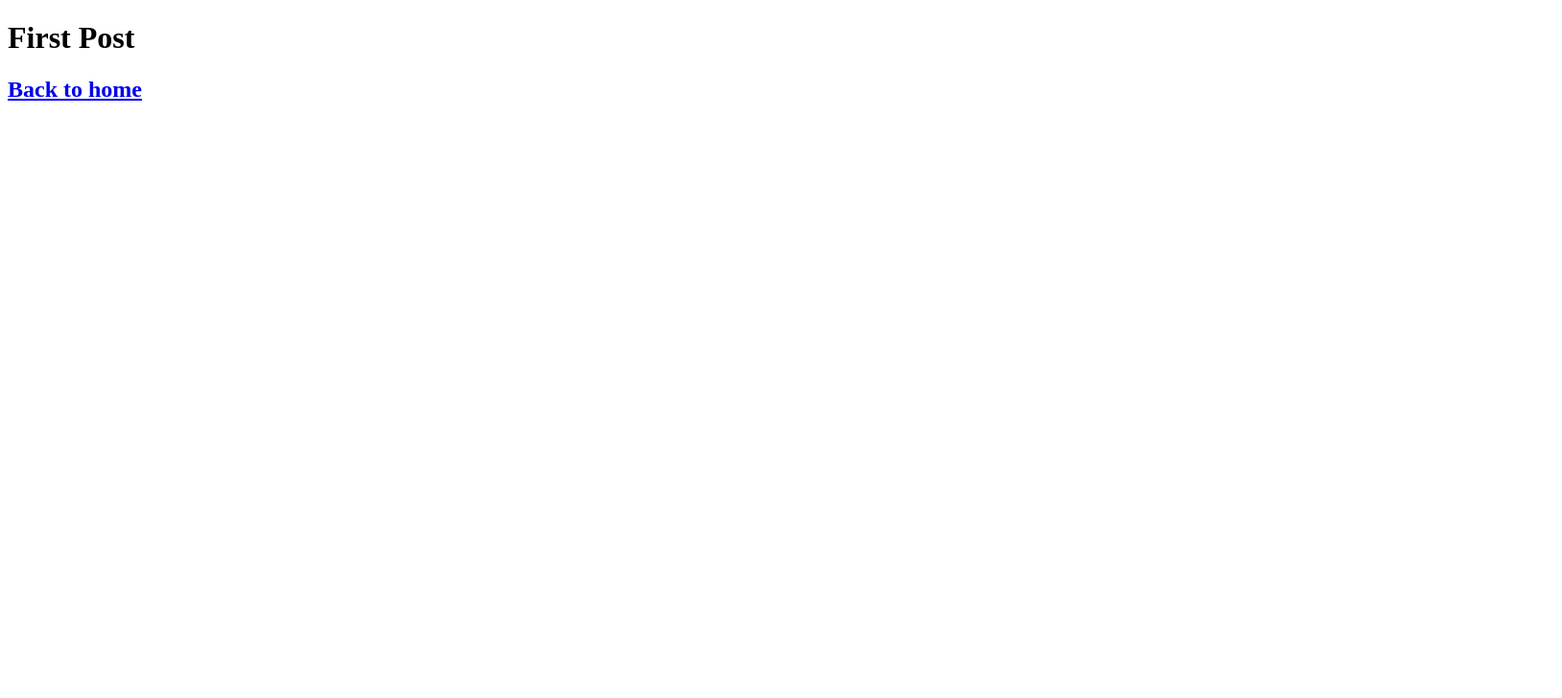
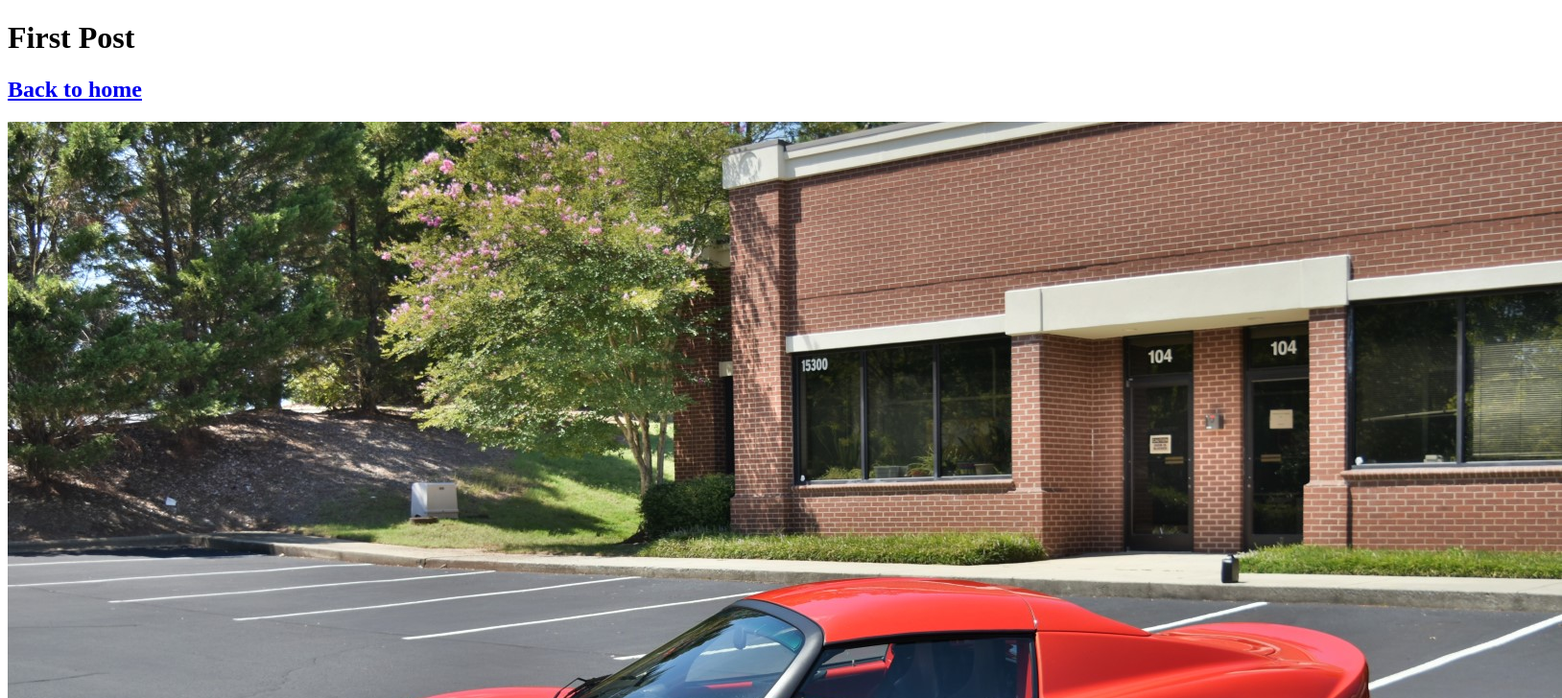
Before and after one commit to DannyAllegrezza/learn-next, a Next.js app in the folder nextjs-blog/: page /posts/first-post in a window 1280 px wide. Shown: the top 728 px of the page at 96% size, 1628 px wide, since content can reach past the window. Built offline with nearby package versions, Linux system fonts and the light colour scheme.

Commit message:
Demo: Static assets served from the public directory

```diff
--- a/nextjs-blog/pages/posts/first-post.js
+++ b/nextjs-blog/pages/posts/first-post.js
@@ -4,11 +4,13 @@ export default function FirstPost() {
     return (
         <>
             <h1>First Post</h1>
+
             <h2>
                 <Link href="/">
                     <a>Back to home</a>
                 </Link>
             </h2>
+            <img src="/elise.JPG" />
         </>
     )
 }
```
Also changed, not shown: nextjs-blog/public/elise.JPG (added), 1 other file (tests, documents, lock files or other folders).
